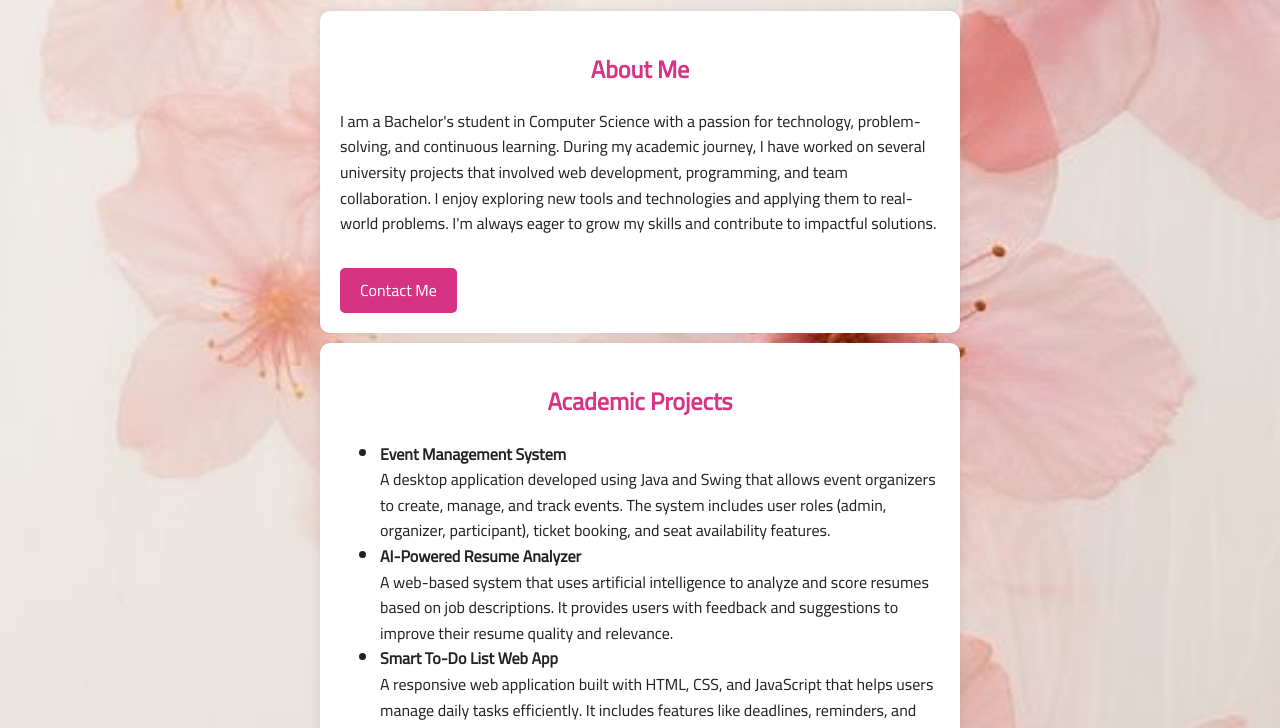
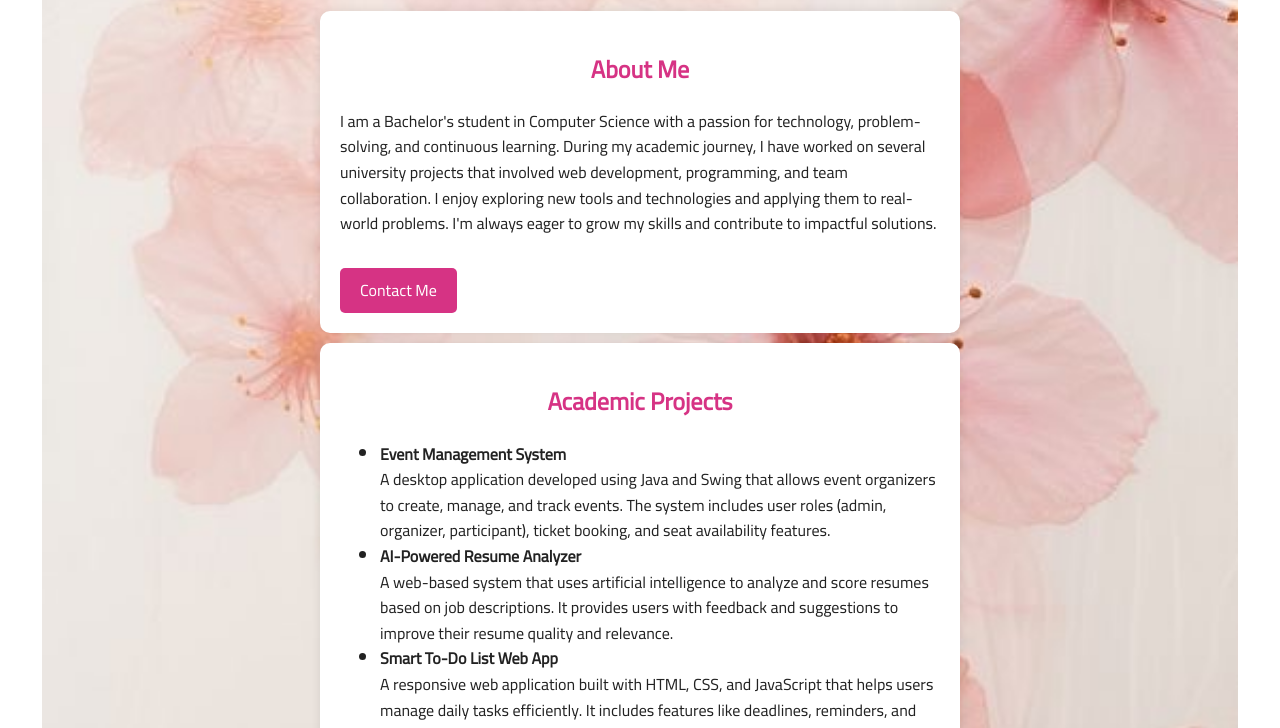
Before and after one commit to ghax1199/resume, a plain HTML site: page index.html in a window 1280 px wide. Shown: the part 180-908 px from the top of the page. Drawn offline with Linux system fonts and the light colour scheme.

Commit message:
Add files via upload

```diff
--- a/style.css
+++ b/style.css
@@ -4,10 +4,10 @@ body {
   padding: 0;
   line-height: 1.6;
   background-image: url('sakura-bg.jpg');
-  background-size: cover;
+  background-size: contain;
   background-attachment: fixed;
   background-repeat: no-repeat;
-  background-position: center;
+  background-position: top center;
   color: #222;
   transition: background 0.3s, color 0.3s;
 }
```
